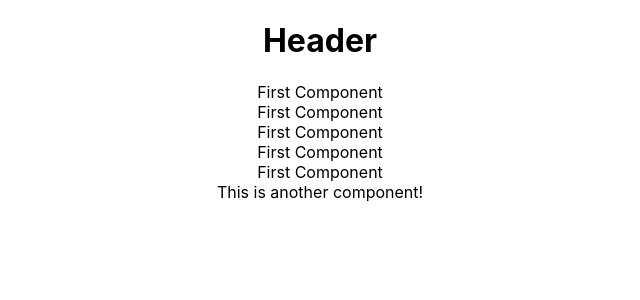
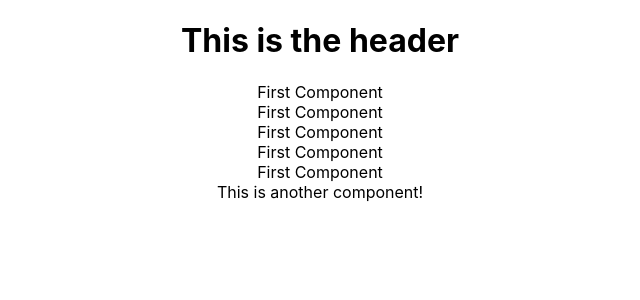
Before and after one commit to m-tartag/Java_React_App, a React (Create React App) app: page / in a window 1280 px wide. Shown: the top 300 px of the page, without its empty margins (320-960 px from the left). Built offline with nearby package versions, Linux system fonts and the light colour scheme.

Commit message:
getting started adding components for basic login page

```diff
--- a/src/App.js
+++ b/src/App.js
@@ -5,7 +5,7 @@ class App extends Component {
   render() {
     return (
       <div className="App">
-       <h1>Header</h1>
+       <Header></Header>
        <FirstComponent></FirstComponent>
        <SecondComponent></SecondComponent>
        <AnotherComponent></AnotherComponent>
@@ -49,4 +49,14 @@ class AnotherComponent extends Component {
     )
   }
 }
+
+class Header extends Component {
+  render() {
+    return (
+      <div className="header">
+        <h1>This is the header</h1>
+      </div>
+    )
+  }
+}
 export default App;
```
